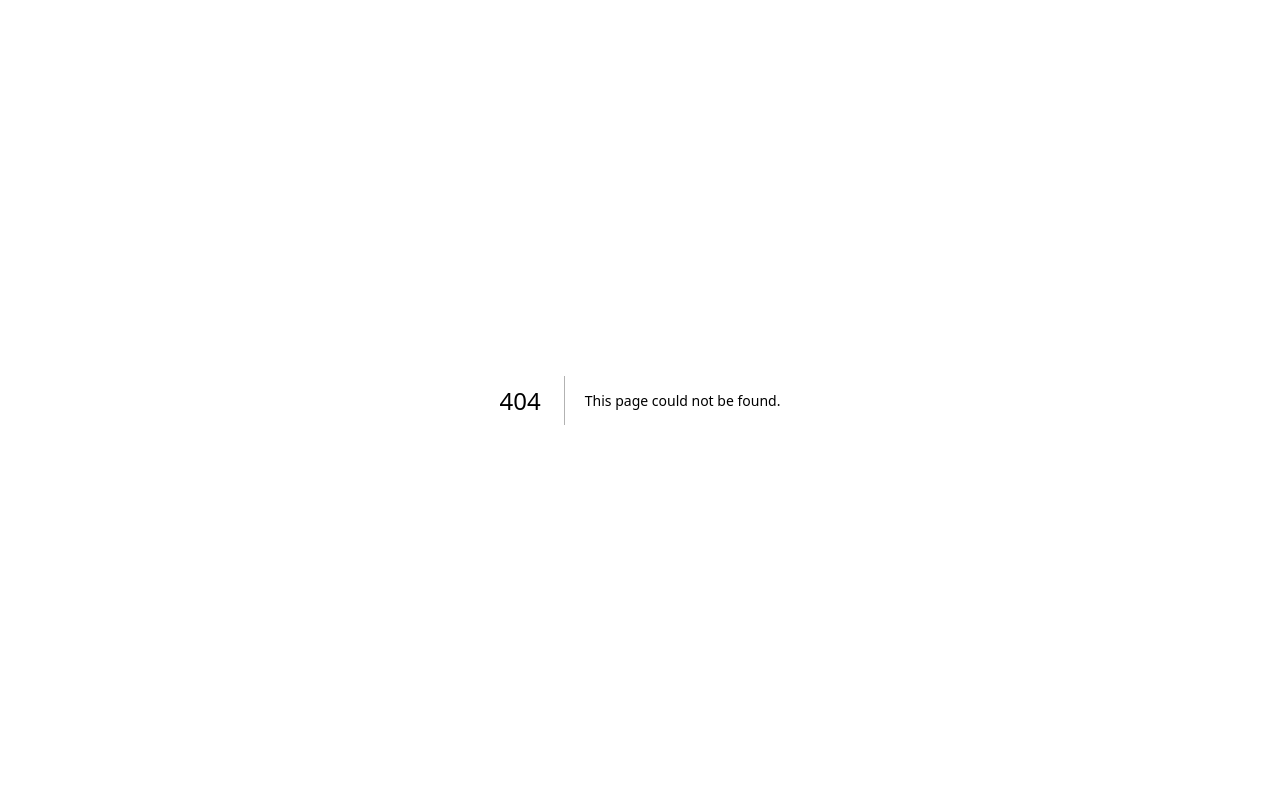
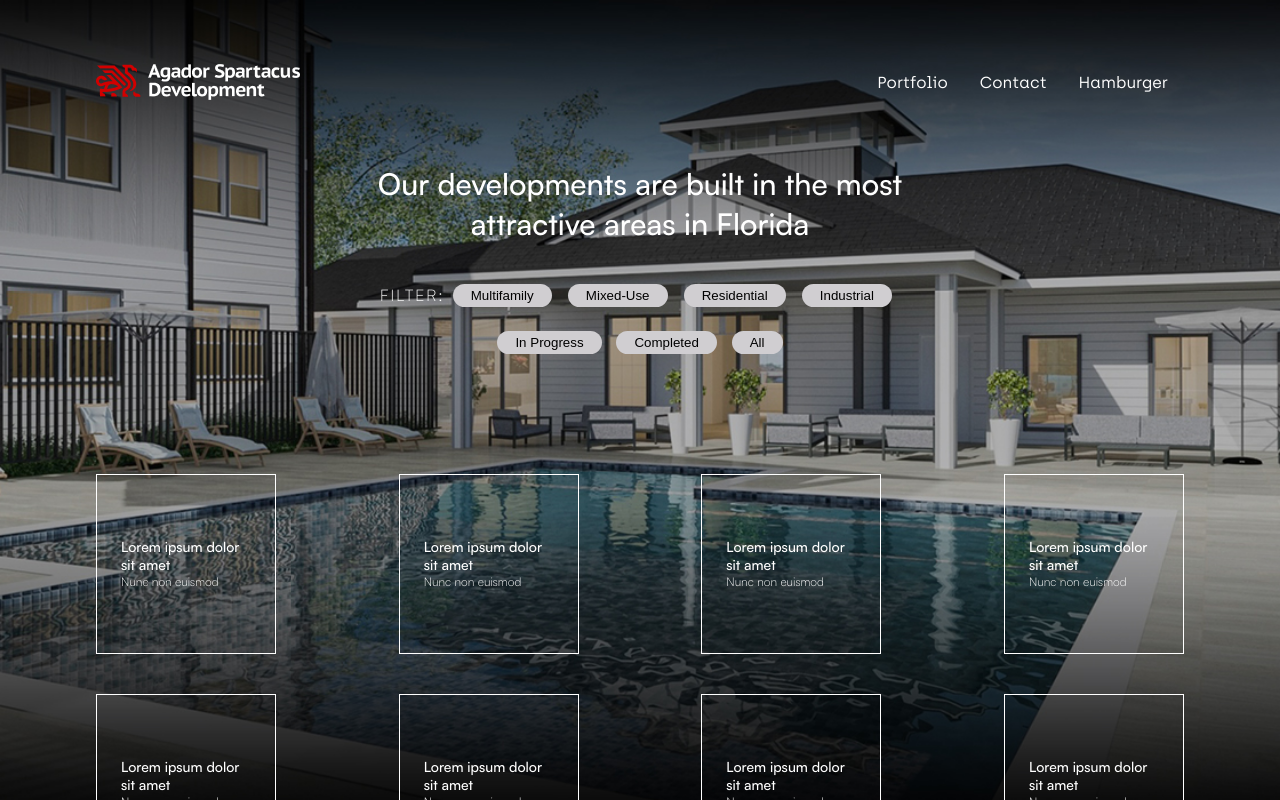
Before and after one commit to aaron-llanos/asdevgroup, a Next.js app: page /portfolio in a window 1280 px wide. Before the commit this address had no page. Built offline with nearby package versions, Linux system fonts and the light colour scheme.

Commit message:
feat: add view portfolio

```diff
--- /dev/null
+++ b/src/app/portfolio/page.js
@@ -0,0 +1,90 @@
+import './page.scss'
+
+import Nav from "@/components/Nav/Nav";
+import Footer from '@/components/Footer/Footer';
+import Button from '@/components/Button/Button';
+
+export default function portfolio() {
+
+  return (
+    <>
+      <section className="home">
+        <Nav />
+        <h1>Our developments are built in the most attractive areas in Florida</h1>
+
+        <div className="filter">
+          <div className="filter-row">
+            <p>FILTER:</p>
+            <Button text="Multifamily" />
+            <Button text="Mixed-Use" />
+            <Button text="Residential" />
+            <Button text="Industrial" />
+          </div>
+          <div className="filter-row" style={{ maxWidth: '300px' }}>
+            <Button text="In Progress" />
+            <Button text="Completed" />
+            <Button text="All" />
+          </div>
+        </div>
+
+        <div className="grid">
+          <div className="row">
+            <div className="card">
+              <p className="title">Lorem ipsum dolor sit amet</p>
+              <p className="city">Nunc non euismod</p>
+            </div>
+            <div className="card">
+              <p className="title">Lorem ipsum dolor sit amet</p>
+              <p className="city">Nunc non euismod</p>
+            </div>
+            <div className="card">
+              <p className="title">Lorem ipsum dolor sit amet</p>
+              <p className="city">Nunc non euismod</p>
+            </div>
+            <div className="card">
+              <p className="title">Lorem ipsum dolor sit amet</p>
+              <p className="city">Nunc non euismod</p>
+            </div>
+          </div>
+          <div className="row">
+            <div className="card">
+              <p className="title">Lorem ipsum dolor sit amet</p>
+              <p className="city">Nunc non euismod</p>
+            </div>
+            <div className="card">
+              <p className="title">Lorem ipsum dolor sit amet</p>
+              <p className="city">Nunc non euismod</p>
+            </div>
+            <div className="card">
+              <p className="title">Lorem ipsum dolor sit amet</p>
+              <p className="city">Nunc non euismod</p>
+            </div>
+            <div className="card">
+              <p className="title">Lorem ipsum dolor sit amet</p>
+              <p className="city">Nunc non euismod</p>
+            </div>
+          </div>
+          <div className="row">
+            <div className="card">
+              <p className="title">Lorem ipsum dolor sit amet</p>
+              <p className="city">Nunc non euismod</p>
+            </div>
+            <div className="card">
+              <p className="title">Lorem ipsum dolor sit amet</p>
+              <p className="city">Nunc non euismod</p>
+            </div>
+            <div className="card">
+              <p className="title">Lorem ipsum dolor sit amet</p>
+              <p className="city">Nunc non euismod</p>
+            </div>
+            <div className="card">
+              <p className="title">Lorem ipsum dolor sit amet</p>
+              <p className="city">Nunc non euismod</p>
+            </div>
+          </div>
+      </div>
+      </section>
+      <Footer />
+    </>
+  );
+}
--- /dev/null
+++ b/src/app/portfolio/page.scss
@@ -0,0 +1,75 @@
+.home {
+  background-image: url('/home/s-01.jpg');
+  background-repeat: no-repeat;
+  background-size: cover;
+  background-position: 15%;
+  background-attachment: fixed;
+  padding: 4rem 6rem;
+  display: flex;
+  flex-direction: column;
+  justify-content: flex-start;
+  color: white;
+
+  h1 {
+    text-align: center;
+    max-width: 600px;
+    margin: 4rem auto 1rem;
+    font-size: 30px;
+  }
+
+  .filter {
+    width: 520px;
+    margin: 0 auto;
+
+    &-row {
+      display: flex;
+      margin: 1.5rem auto 0;
+
+      p {
+        letter-spacing: 2px;
+      }
+
+      button {
+        width: inherit;
+        margin-top: 0;
+        padding: 4px 18px;
+      }
+    }
+  }
+}
+
+.grid {
+  margin-top: 5rem;
+  background-color: transparent;
+
+  .row {
+    display: flex;
+    justify-content: space-between;
+    margin-top: 2.5rem;
+  }
+
+  .card {
+    width: 180px;
+    height: 180px;
+    border: solid 1px white;
+    display: flex;
+    flex-direction: column;
+    justify-content: center;
+    padding: 1.5rem;
+
+    .title {
+      font-weight: 700;
+      font-size: 14px;
+      max-width: 135px;
+    }
+
+    .city {
+      font-size: 12px;
+    }
+  }
+
+  .red {
+    background-color: #d30200;
+    border: solid 1px #d30200;
+  }
+}
```
Also changed, not shown: public/home/s-01.jpg.
